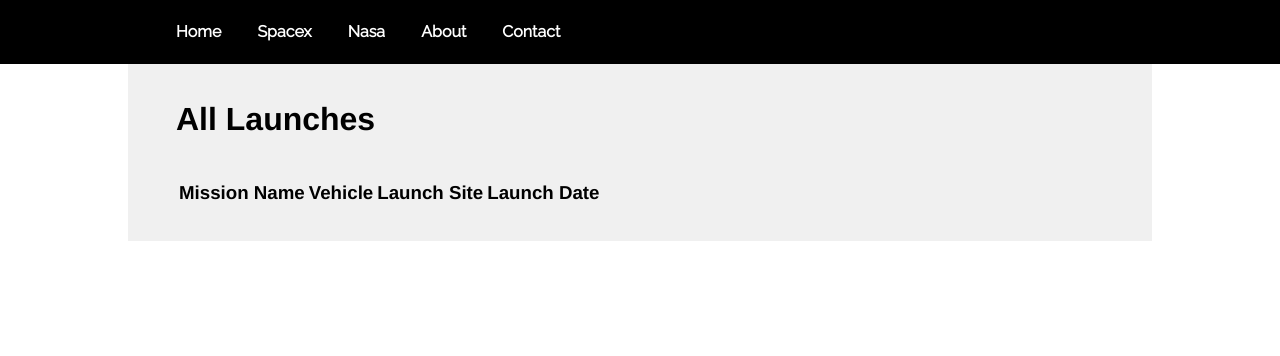
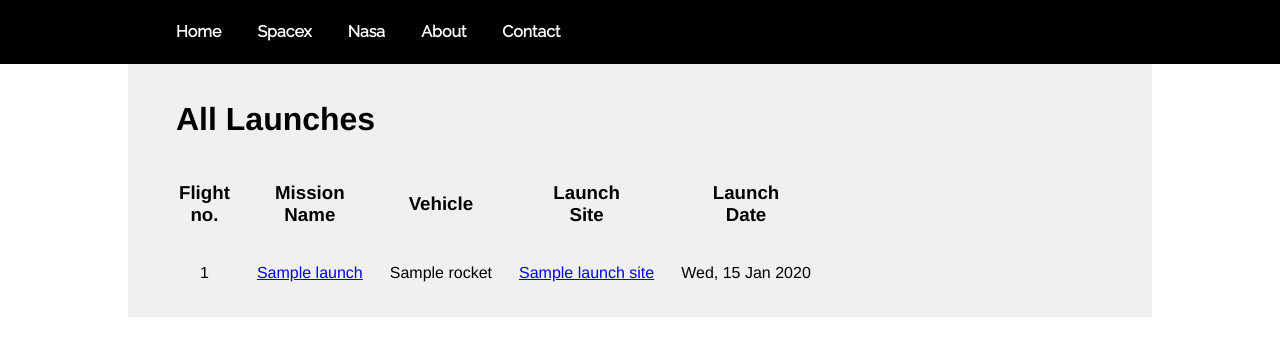
Before and after one commit to jdineen21/space_django, a Django app: template launches/templates/launches/index.html in a window 1280 px wide. Shown: the top 356 px of the page. Run offline with Django 3.2, Linux system fonts and the light colour scheme; the template is opened without the code that fills it: most values are stand-ins (such as "Sample title", 1, 10 or a date in 2020).

Commit message:
all launches page added

```diff
--- a/launches/static/launches/index.css
+++ b/launches/static/launches/index.css
@@ -3,3 +3,41 @@
     padding: 0 3em;
     float: left;
 }
+
+.first_row td h3 {
+    text-align: center;
+}
+
+.launches_table tr td {
+    padding-right: 1.5em;
+}
+
+.successful_launch {
+    padding: 0.7em 1.1em;
+    display: inline-block;
+    background: #0f9131;
+    color: #ffffff;
+    font-weight: 500;
+    text-align: center;
+    width: 100%;
+}
+
+.fail_launch {
+    padding: 0.7em 1em;
+    display: inline-block;
+    background: #ff0000;
+    color: #ffffff;
+    font-weight: 500;
+    text-align: center;
+    width: 100%;
+}
+
+.upcoming_launch {
+    padding: 0.7em 1.1em;
+    display: inline-block;
+    background: #20b9e8;
+    color: #ffffff;
+    font-weight: 500;
+    text-align: center;
+    width: 100%;
+}
--- a/launches/templates/launches/detail.html
+++ b/launches/templates/launches/detail.html
@@ -29,11 +29,11 @@
                     {% endif %}
                 </div>
                 <h1>{{ launch.mission_name }} | {{ launch.rocket.rocket_name }}</h1>
-                {% if launch.launch_success %}
+                {% if launch.launch_success == True %}
                     <div class="successful_launch">Successful Launch</div>
-                {% elif not launch.launch_success %}
+                {% elif launch.launch_success == False %}
                     <div class="fail_launch">Launch Failure</div>
-                {% elif launch.upcoming %}
+                {% elif launch.upcoming == True %}
                     <div class="upcoming_launch">Upcoming Launch</div>
                 {% endif %}
                 <h3>Flight Number: {{ launch.flight_number }}</h3>
--- a/launches/templates/launches/index.html
+++ b/launches/templates/launches/index.html
@@ -6,18 +6,36 @@
     <link rel="stylesheet" type="text/css" href="{% static 'launches/index.css' %}">
 {% endblock %}
 
-{% block title %}Launches{% endblock %}
+{% block title %}All SpaceX Launches{% endblock %}
 
 {% block content %}
     <div class="launches_container">
         <h1>All Launches</h1>
-        <table>
-            <tr>
-                <td><h3>Mission Name</h3></td>
+        <table class="launches_table">
+            <tr class="first_row">
+                <td><h3>Flight<br>no.</h3></td>
+                <td><h3>Mission<br>Name</h3></td>
                 <td><h3>Vehicle</h3></td>
-                <td><h3>Launch Site</h3></td>
-                <td><h3>Launch Date</h3></td>
+                <td><h3>Launch<br>Site</h3></td>
+                <td><h3>Launch<br>Date</h3></td>
+                <td></td>
             </tr>
+            {% for launch in launches %}
+                <tr>
+                    <td><p style="text-align: center;">{{ launch.flight_number }}</p></td>
+                    <td><a href="{% url 'launches:detail' launch.flight_number %}"><p>{{ launch.mission_name }}</p></a></td>
+                    <td><p>{{ launch.rocket.rocket_name }}</p></td>
+                    <td><a href="{% url 'launchpads:detail' launch.launch_site.site_id %}"><p>{{ launch.launch_site.site_name }}</p></a></td>
+                    <td><p>{{ launch.launch_datetime|date:"D, d M Y" }}</p></td>
+                    {% if launch.launch_success == True %}
+                        <td><div class="successful_launch">Successful Launch</div></td>
+                    {% elif launch.launch_success == False %}
+                        <td><div class="fail_launch">Launch Failure</div></td>
+                    {% elif launch.upcoming %}
+                        <td><div class="upcoming_launch">Upcoming Launch</div></td>
+                    {% endif %}
+                </tr>
+            {% endfor %}
         </table>
     </div>
 {% endblock  %}
--- a/static/base/base.css
+++ b/static/base/base.css
@@ -1,14 +1,3 @@
-
-* {
-    box-sizing: border-box;
-}
-
-body {
-    font-family: "Helvetica Neue","Helvetica";
-    -webkit-font-smoothing: antialiased;
-    margin: 0;
-    padding: 0;
-}
 
 #content {
     padding: 0 10%;
--- /dev/null
+++ b/static/base/general.css
@@ -0,0 +1,19 @@
+
+* {
+    box-sizing: border-box;
+}
+
+body {
+    font-family: "Helvetica Neue","Helvetica";
+    -webkit-font-smoothing: antialiased;
+    margin: 0;
+    padding: 0;
+}
+
+table .first_row td h3 {
+    text-align: center;
+}
+
+table tr td {
+    padding-right: 1.5em;
+}
--- a/templates/base/base.html
+++ b/templates/base/base.html
@@ -2,6 +2,7 @@
 <html lang="en">
 <head>
     {% load static %}
+    <link rel="stylesheet" type="text/css" href="{% static 'base/general.css' %}">
     <link rel="stylesheet" type="text/css" href="{% static 'base/base.css' %}">
     {% block stylesheet %}{% endblock  %}
     <link rel="stylesheet" type="text/css" href="//fonts.googleapis.com/css?family=Raleway" />
```
